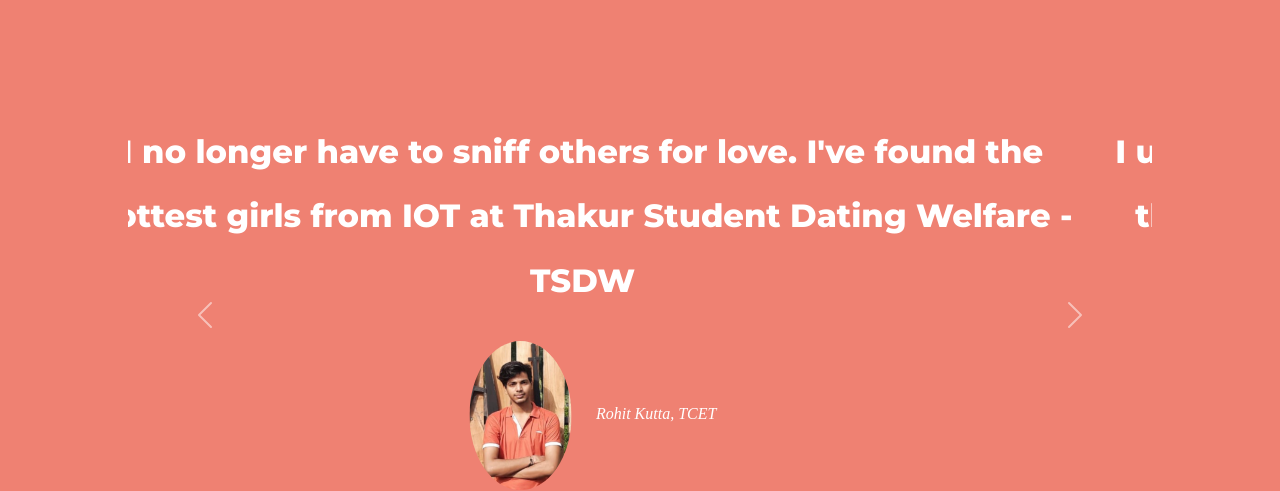
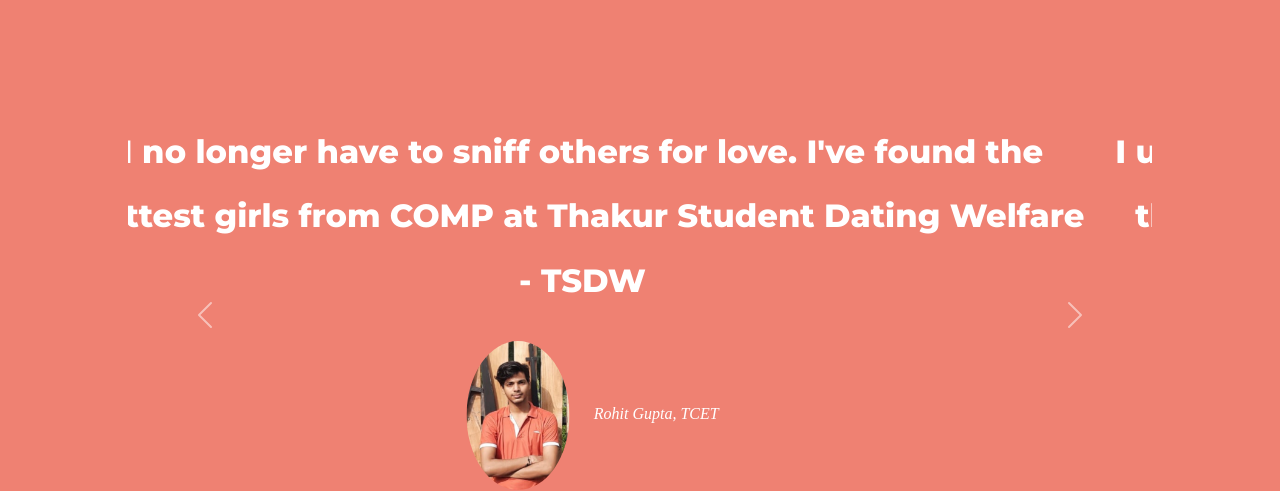
Before and after one commit to dhirendrasingh25/DatingWebsite, a plain HTML site: page index.html in a window 1280 px wide. Shown: the part 1320-1811 px from the top of the page. Drawn offline with nearby package versions, Linux system fonts and the light colour scheme; a web font is replaced by a local one.

Commit message:
Update index.html

```diff
--- a/index.html
+++ b/index.html
@@ -99,15 +99,15 @@
     <div id="carouselExampleControls" class="carousel slide" data-bs-ride="carousel">
       <div class="carousel-inner">
         <div class="carousel-item active">
-          <h2>I no longer have to sniff others for love. I've found the hottest girls from IOT at Thakur Student Dating Welfare - TSDW </h2>
+          <h2>I no longer have to sniff others for love. I've found the hottest girls from COMP at Thakur Student Dating Welfare - TSDW </h2>
           <img class="testimonial-image" src="./images/iot.png" alt="dog-profile">
-          <em> Rohit Kutta, TCET </em>
+          <em> Rohit Gupta, TCET </em>
 
         </div>
         <div class="carousel-item">
           <h2 class="testimonial-text">I used to be so lonely, but with TSDW's help, I have found the love of my life in my class, This would'nt have been possible without TSDW</h2>
           <img class="testimonial-image" src="./images/IMG_2403.png" alt="lady-profile">
-          <em>Vivek Yadav, TCET</em>
+          <em>Uncle Yadav, TCET</em>
 
 
         </div>
```
